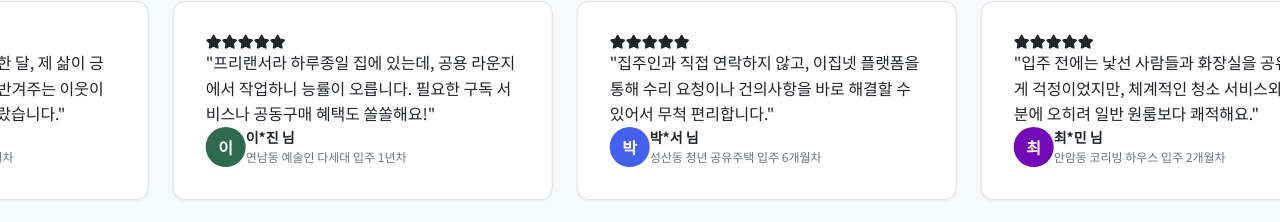
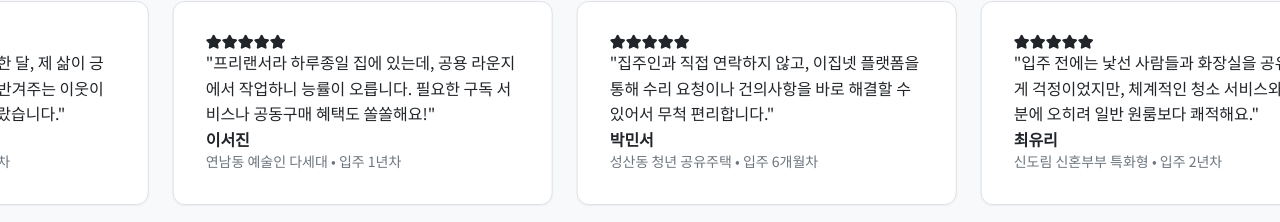
Before and after one commit to dosankim/social-living-connect, a React (Vite) app: page / in a window 1280 px wide. Shown: the part 2613-2835 px from the top of the page. Built offline with nearby package versions, Linux system fonts and the light colour scheme.

Commit message:
style: redesign home page resident review cards

```diff
--- a/src/pages/Home.css
+++ b/src/pages/Home.css
@@ -321,17 +321,6 @@
     color: var(--color-text-primary);
 }
 
-.author-avatar {
-    width: 40px;
-    height: 40px;
-    border-radius: 50%;
-    display: flex;
-    align-items: center;
-    justify-content: center;
-    font-weight: bold;
-    font-size: 1rem;
-}
-
 /* Community Reviews Grid */
 .community-reviews-grid {
     display: grid;
--- a/src/pages/Home.jsx
+++ b/src/pages/Home.jsx
@@ -278,12 +278,9 @@ export default function Home() {
                                         <Star size={16} fill="currentColor" /><Star size={16} fill="currentColor" /><Star size={16} fill="currentColor" /><Star size={16} fill="currentColor" /><Star size={16} fill="currentColor" />
                                     </div>
                                     <p className="review-text">"안암동 코리빙 하우스에서의 한 달, 제 삶이 긍정적으로 바뀌었어요. 퇴근 후 반겨주는 이웃이 있다는 게 이렇게 든든할 줄 몰랐습니다."</p>
-                                    <div className="review-author mt-4 flex items-center gap-3">
-                                        <div className="author-avatar bg-primary text-white">김</div>
-                                        <div>
-                                            <p className="font-bold text-sm">김*영 님</p>
-                                            <p className="text-xs text-secondary">안암동 코리빙 하우스 입주 3개월차</p>
-                                        </div>
+                                    <div className="review-author mt-6 pt-4 border-t border-[var(--color-border)]">
+                                        <p className="font-bold text-body text-gray-900 mb-1">김지영</p>
+                                        <p className="text-sm text-secondary">안암동 코리빙 하우스 • 입주 3개월차</p>
                                     </div>
                                 </div>
                                 <div className="review-card">
@@ -291,12 +288,9 @@ export default function Home() {
                                         <Star size={16} fill="currentColor" /><Star size={16} fill="currentColor" /><Star size={16} fill="currentColor" /><Star size={16} fill="currentColor" /><Star size={16} fill="currentColor" />
                                     </div>
                                     <p className="review-text">"프리랜서라 하루종일 집에 있는데, 공용 라운지에서 작업하니 능률이 오릅니다. 필요한 구독 서비스나 공동구매 혜택도 쏠쏠해요!"</p>
-                                    <div className="review-author mt-4 flex items-center gap-3">
-                                        <div className="author-avatar" style={{ background: '#2D6A4F', color: 'white' }}>이</div>
-                                        <div>
-                                            <p className="font-bold text-sm">이*진 님</p>
-                                            <p className="text-xs text-secondary">연남동 예술인 다세대 입주 1년차</p>
-                                        </div>
+                                    <div className="review-author mt-6 pt-4 border-t border-[var(--color-border)]">
+                                        <p className="font-bold text-body text-gray-900 mb-1">이서진</p>
+                                        <p className="text-sm text-secondary">연남동 예술인 다세대 • 입주 1년차</p>
                                     </div>
                                 </div>
                                 <div className="review-card">
@@ -304,12 +298,9 @@ export default function Home() {
                                         <Star size={16} fill="currentColor" /><Star size={16} fill="currentColor" /><Star size={16} fill="currentColor" /><Star size={16} fill="currentColor" /><Star size={16} fill="currentColor" />
                                     </div>
                                     <p className="review-text">"집주인과 직접 연락하지 않고, 이집넷 플랫폼을 통해 수리 요청이나 건의사항을 바로 해결할 수 있어서 무척 편리합니다."</p>
-                                    <div className="review-author mt-4 flex items-center gap-3">
-                                        <div className="author-avatar" style={{ background: '#4361EE', color: 'white' }}>박</div>
-                                        <div>
-                                            <p className="font-bold text-sm">박*서 님</p>
-                                            <p className="text-xs text-secondary">성산동 청년 공유주택 입주 6개월차</p>
-                                        </div>
+                                    <div className="review-author mt-6 pt-4 border-t border-[var(--color-border)]">
+                                        <p className="font-bold text-body text-gray-900 mb-1">박민서</p>
+                                        <p className="text-sm text-secondary">성산동 청년 공유주택 • 입주 6개월차</p>
                                     </div>
                                 </div>
                                 <div className="review-card">
@@ -317,12 +308,9 @@ export default function Home() {
                                         <Star size={16} fill="currentColor" /><Star size={16} fill="currentColor" /><Star size={16} fill="currentColor" /><Star size={16} fill="currentColor" /><Star size={16} fill="currentColor" />
                                     </div>
                                     <p className="review-text">"입주 전에는 낯선 사람들과 화장실을 공유하는 게 걱정이었지만, 체계적인 청소 서비스와 룰 덕분에 오히려 일반 원룸보다 쾌적해요."</p>
-                                    <div className="review-author mt-4 flex items-center gap-3">
-                                        <div className="author-avatar" style={{ background: '#7209B7', color: 'white' }}>최</div>
-                                        <div>
-                                            <p className="font-bold text-sm">최*민 님</p>
-                                            <p className="text-xs text-secondary">안암동 코리빙 하우스 입주 2개월차</p>
-                                        </div>
+                                    <div className="review-author mt-6 pt-4 border-t border-[var(--color-border)]">
+                                        <p className="font-bold text-body text-gray-900 mb-1">최유리</p>
+                                        <p className="text-sm text-secondary">신도림 신혼부부 특화형 • 입주 2년차</p>
                                     </div>
                                 </div>
                             </React.Fragment>
```
